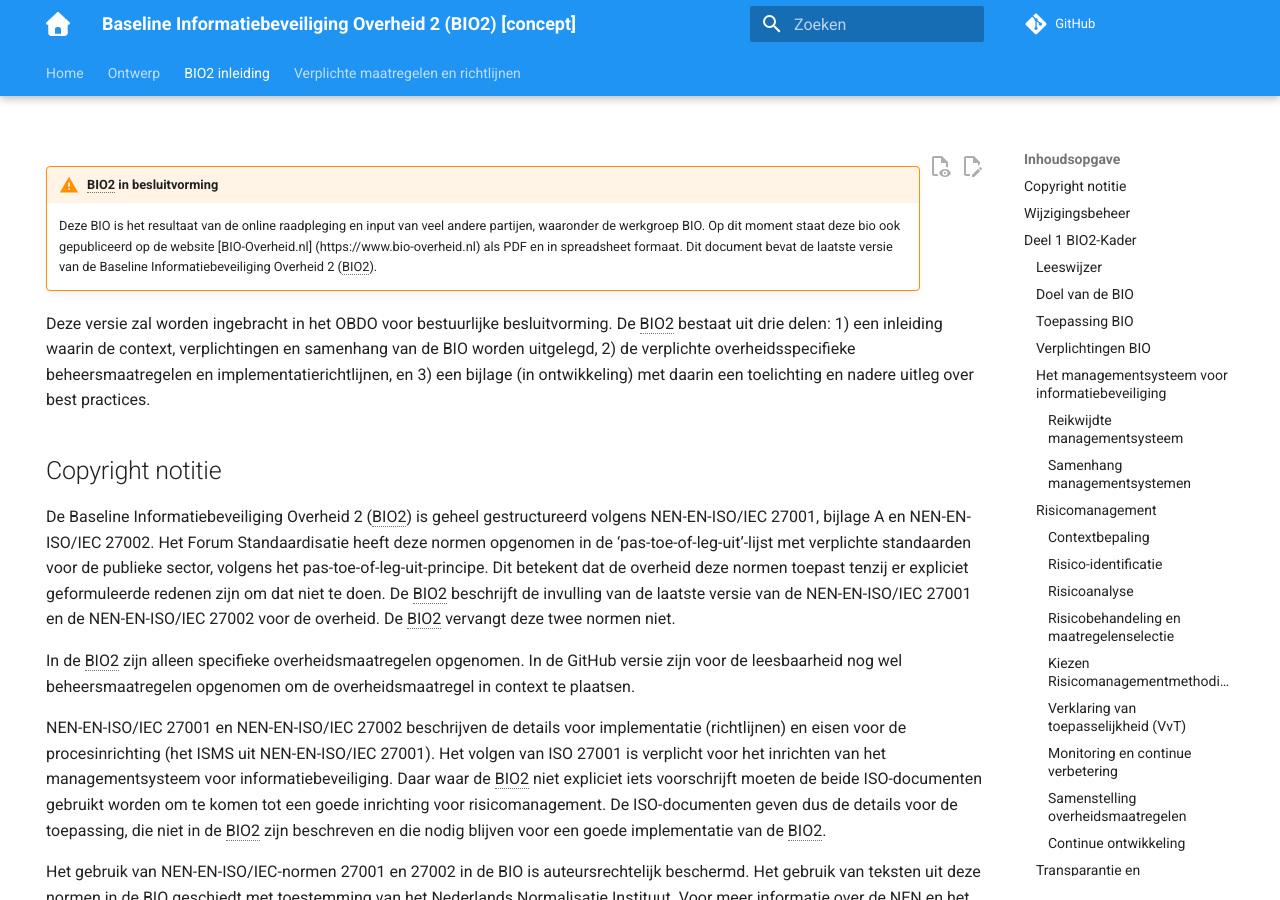
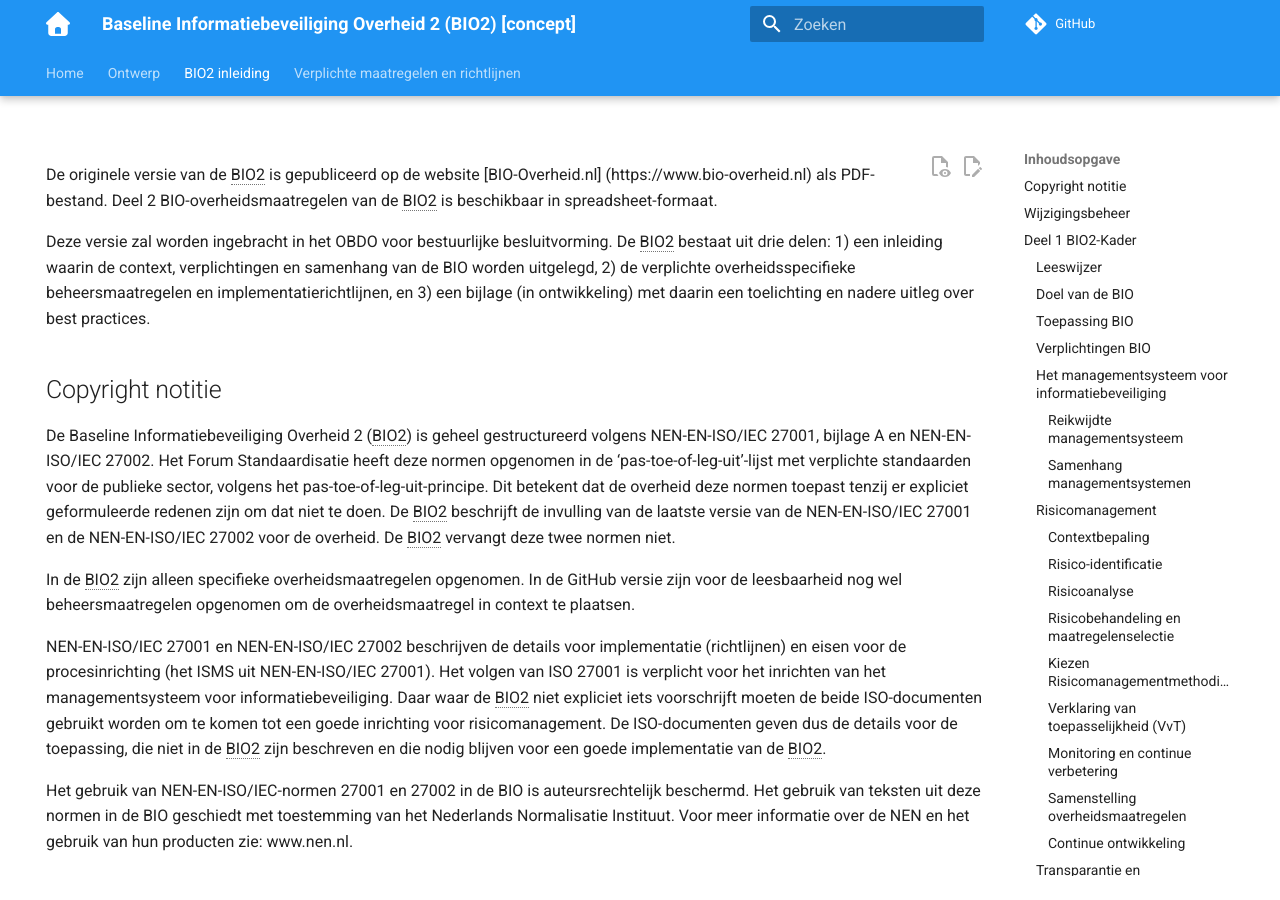
Before and after one commit to MinBZK/Baseline-Informatiebeveiliging-Overheid, an MkDocs documentation site: the page built from docs/inleiding/index.md, in a window 1280 px wide and 900 px high. Built offline with MkDocs 1.6.1 and Material for MkDocs 9.7.7, drawn with Linux system fonts in a browser that asks for light colours; comment, search, counter and statistics services are not loaded.

Commit message:
Update index.md
Herstel onvolkomenheden in taal e.d. in aanvullende inleiding.
Inleiding aanpassen vanwege BIO2 versie 1.2 definitief.

```diff
--- a/docs/inleiding/index.md
+++ b/docs/inleiding/index.md
@@ -1,12 +1,12 @@
 ---
-title: Baseline Informatiebeveiliging (BIO2), Deel 1 BIO2-Kader, versie 1.1.1, datum 5 augustus 2025
+title: Baseline Informatiebeveiliging Overheid 2 (BIO2), Deel 1 BIO2-Kader, versie 1.2, datum 24 september 2025
 summary: Dit document bevat de inleiding, context en werkwijze van de Baseline Informatiebeveiliging Overheid (BIO2).
 hide:
   - navigation
 ---
 
-!!! warning "BIO2 in besluitvorming"
-	Deze BIO is het resultaat van de online raadpleging en input van veel andere partijen, waaronder de werkgroep BIO. Op dit moment staat deze bio ook gepubliceerd op de website [BIO-Overheid.nl] (https://www.bio-overheid.nl) als PDF en in spreadsheet formaat. Dit document bevat de laatste versie van de Baseline Informatiebeveiliging Overheid 2 (BIO2).
+De originele versie van de BIO2 is gepubliceerd op de website [BIO-Overheid.nl] (https://www.bio-overheid.nl) als PDF-bestand.
+Deel 2 BIO-overheidsmaatregelen van de BIO2 is beschikbaar in spreadsheet-formaat.
 
 Deze versie zal worden ingebracht in het OBDO voor bestuurlijke besluitvorming. De BIO2 bestaat uit drie delen: 1) een inleiding waarin de context, verplichtingen en samenhang van de BIO worden uitgelegd, 2) de verplichte overheidsspecifieke beheersmaatregelen en implementatierichtlijnen, en 3) een bijlage (in ontwikkeling) met daarin een toelichting en nadere uitleg over best practices.
 
```
